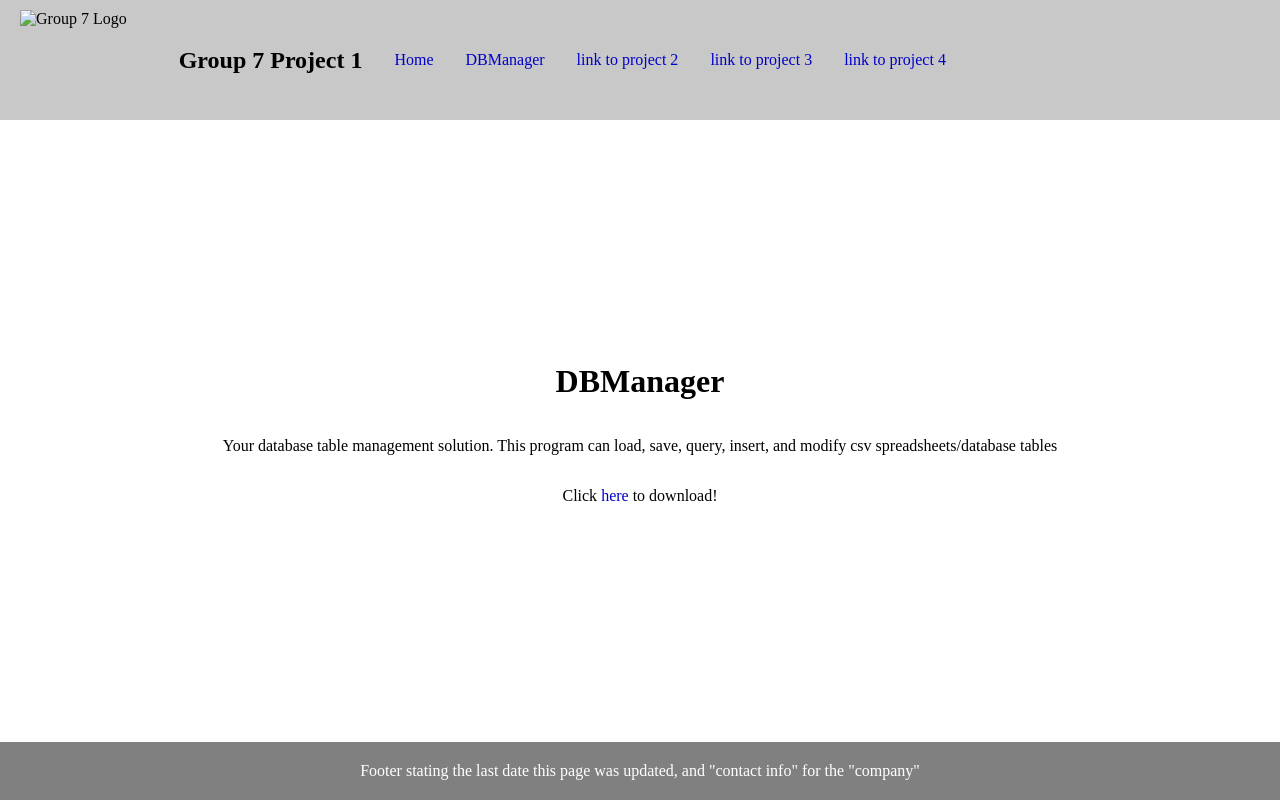
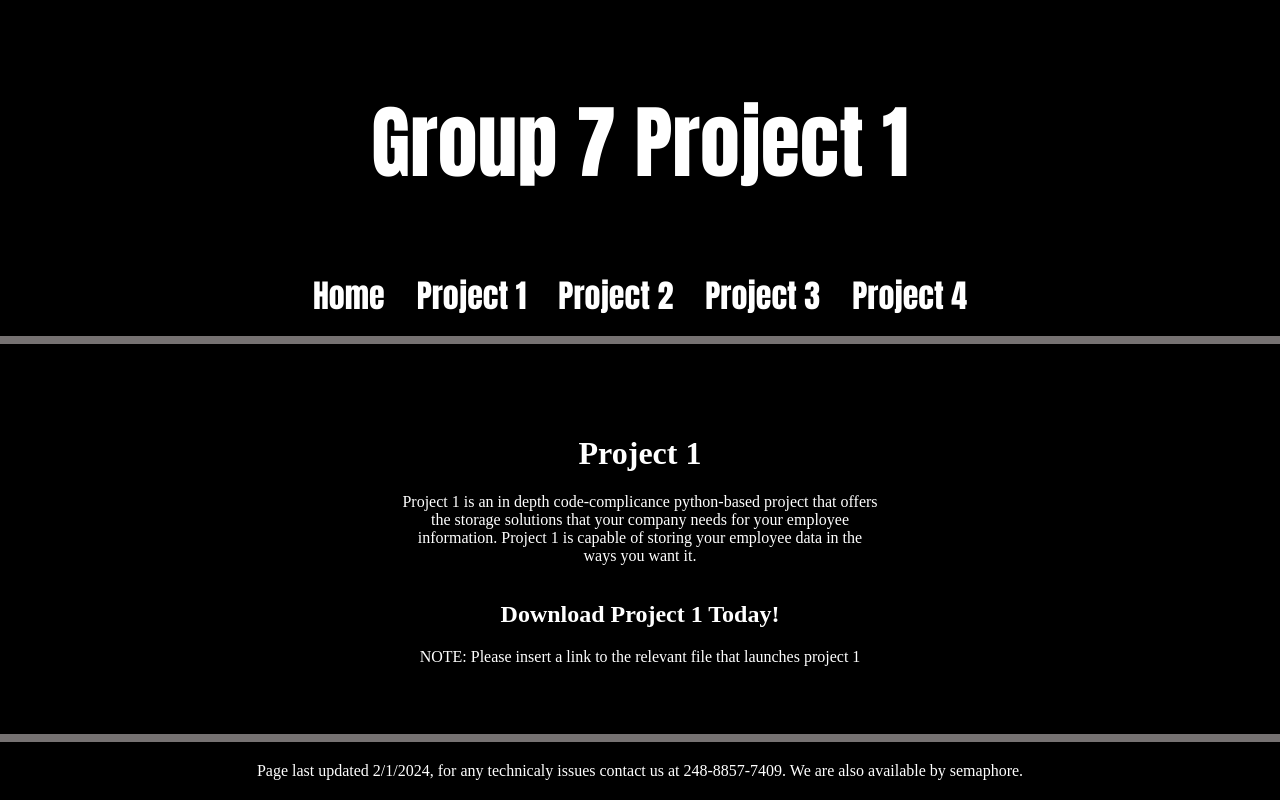
Before and after one commit to CSC4110-Group7/Project-1, a plain HTML site: page GroupProject1/index-GP1.html in a window 1280 px wide. Drawn offline with Linux system fonts and the light colour scheme.

Commit message:
Stylize and add content to web pages
Co-authored-by: kilosandwich

```diff
--- a/GroupProject1/index-GP1.html
+++ b/GroupProject1/index-GP1.html
@@ -8,32 +8,34 @@
   </head>
   <body>
     <nav>
-      <img src="../Group 7 logo.png" alt="Group 7 Logo" />
       <h1>Group 7 Project 1</h1>
       <a href="../index.html">Home</a>
-      <a href="../GroupProject1/index-GP1.html">DBManager</a>
-      <a href="../">link to project 2</a>
-      <a href="../">link to project 3</a>
-      <a href="../">link to project 4</a>
+      <a href="../GroupProject1/index-GP1.html">Project 1</a>
+      <a href="../">Project 2</a>
+      <a href="../">Project 3</a>
+      <a href="../">Project 4</a>
     </nav>
-    <main>
-      <h1>DBManager</h1>
-      <p>
-        Your database table management solution. This program can load, save,
-        query, insert, and modify csv spreadsheets/database tables
-      </p>
-      <p>
-        Click
-        <a
-          href="https://drive.google.com/file/d/1s-6MRC050dw8eabMuuZG2xWGGznIhYMz/view?usp=sharing"
-          >here</a
-        >
-        to download!
-      </p>
+    <main>Main content for project 1
+      <div>
+        <h1>Project 1</h1>
+        <p>
+          Project 1 is an in depth code-complicance python-based project
+          that offers the storage solutions that your company
+           needs for your employee information. Project 1 is capable of storing
+           your employee data in the ways you want it.
+        </p>
+      </div>
+
+      <div>
+        <h2>Download Project 1 Today!</h2>
+        <p>
+          NOTE: Please insert a link to the relevant file that launches project 1
+        </p>
+      </div>
     </main>
     <footer>
-      Footer stating the last date this page was updated, and "contact info" for
-      the "company"
+      Page last updated 2/1/2024, for any technicaly issues
+      contact us at 248-8857-7409. We are also available by semaphore.
     </footer>
   </body>
 </html>
--- a/styles/index.css
+++ b/styles/index.css
@@ -16,17 +16,31 @@ nav {
     display: flex;
     flex-direction: row;
     flex-wrap: wrap;
-    justify-content: start;
+    justify-content: center;
     align-items: center;
-    background-color: rgb(200,200,200);
-    padding: 10px 20px;
-    gap: 2em;
+    background-color: rgb(0, 0, 0);
+    padding: 1em;
+    gap: 2px;
+    border-bottom: 8px solid rgb(118, 114, 114);
+}
+nav h1{
+    width: 100%; /*Take up the ENTIRE flex wrap line */
+    text-align: center;
+    color: white;
+    font-size: 5em;
+    font-family: Impact, Haettenschweiler, 'Arial Narrow Bold', sans-serif;
+}
+nav a {
+    color: white; /* Set the initial color to white */
+    text-decoration: none; /* Remove underline style */
+    margin: 0 15px; /* Add margin between links */
+    font-size: 2em ;
+    font-family: Impact, Haettenschweiler, 'Arial Narrow Bold', sans-serif;
 }
 
 nav img {
-    height: 100px;
-    width: auto;
-    margin-right: 20px;
+    max-width: 10%; /* Set the maximum width to 100% */
+    height: 6em; /* Maintain the aspect ratio */
 }
 
 main {
@@ -34,22 +48,38 @@ main {
     flex-direction: column;
     justify-content: center;
     align-items: center;
+    background-color: black;
 }
 
+main h2 {
+    font-family: 'Times New Roman', Times, serif;
+    color: white;
+}
+
+main div{
+    text-align: center;
+    color:white;
+    max-width: 30em;
+    justify-content: center;
+}
+
+
+
 a, a:visited {
-    color: rgb(0, 0, 200);
+    color: rgb(255, 255, 255);
     transition: color 0.25s;
     text-decoration: none;
 }
 
 a:hover, a:hover:visited {
-    color: rgb(100, 100, 250);
+    color: rgb(255, 255, 255);
     transition: color 0.25s;
 }
 
 footer {
+    border-top: 8px solid rgb(118, 114, 114);;
     padding: 20px 40px;
-    background-color: gray;
+    background-color: rgb(0, 0, 0);
     color: white;
     display: flex;
     flex-direction: column;
```
Also changed, not shown: index.html (+27 -8 lines), images/Logo.png (added), 1 other file.
